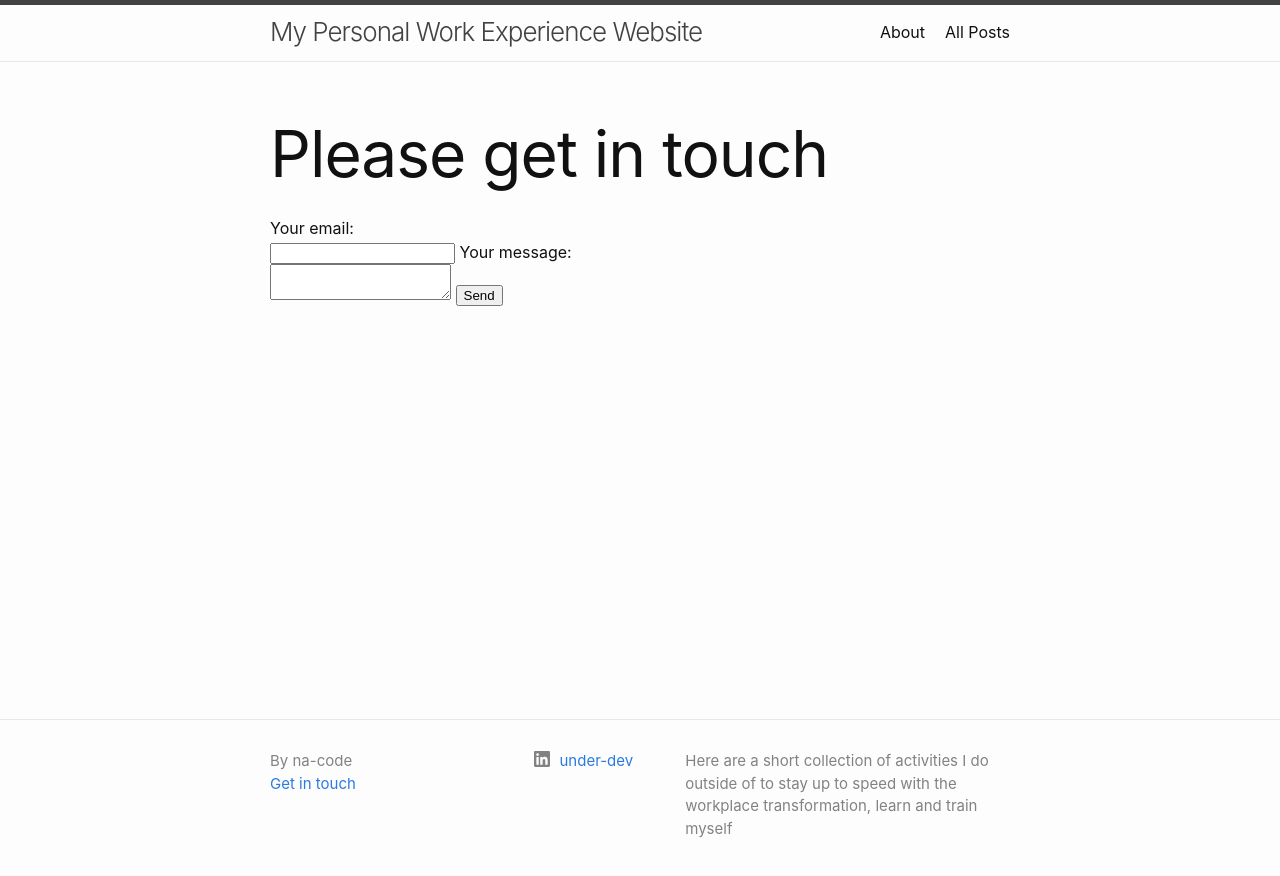
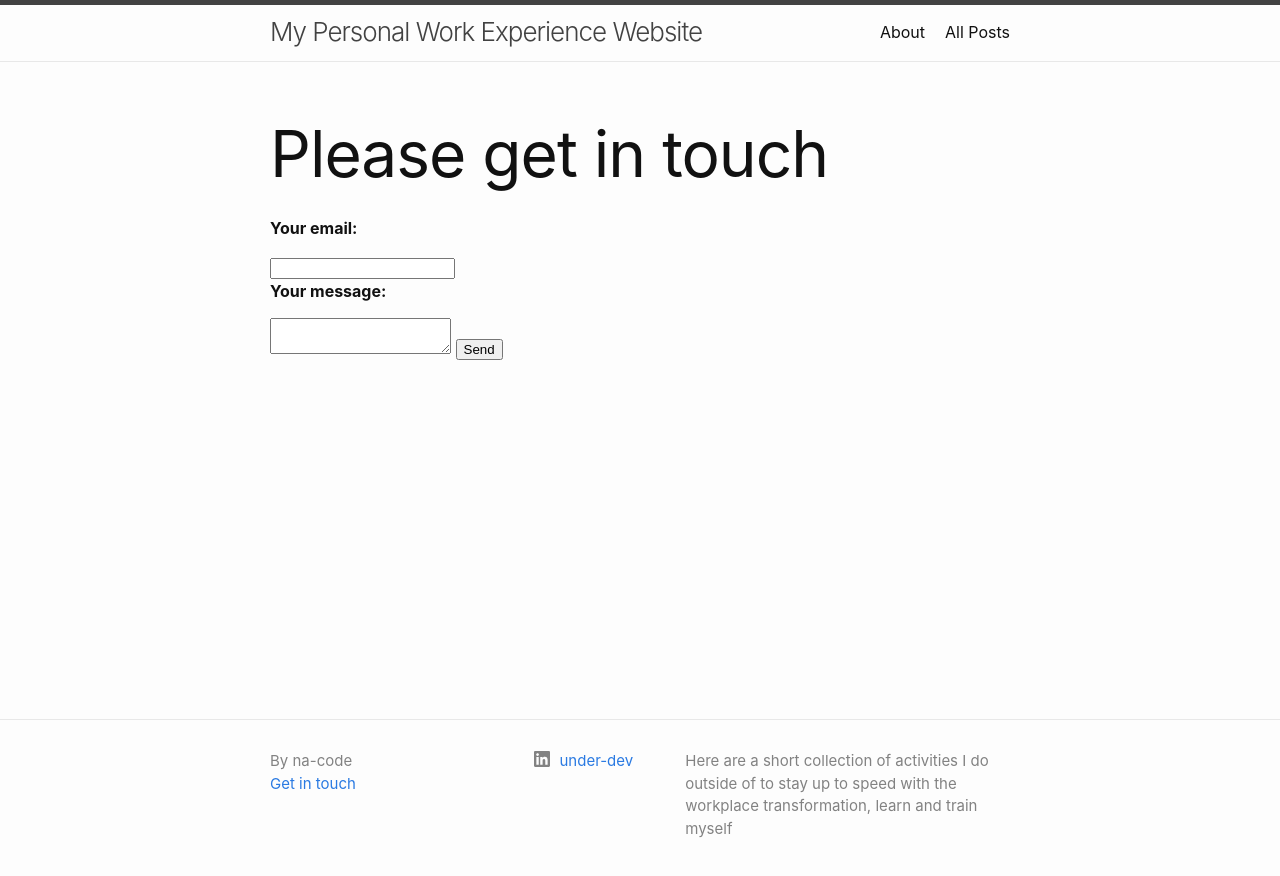
Before and after one commit to na-code/na-site, a Jekyll site: the page built from contact.html, in a window 1280 px wide. Shown: the top 876 px of the page. Built offline with Jekyll 4.4.1, drawn with Linux system fonts in a browser that asks for light colours.

```diff
--- a/contact.html
+++ b/contact.html
@@ -30,11 +30,11 @@ layout: default
   method="POST"
 >
   <label>
-    Your email: <br>
+    <p><strong>Your email: </strong></p>
     <input type="text" name="_replyto">
   </label>
   <label>
-    Your message: <br>
+     <p><strong>Your message: </strong></p>
     <textarea name="message"></textarea>
   </label>
 
```
